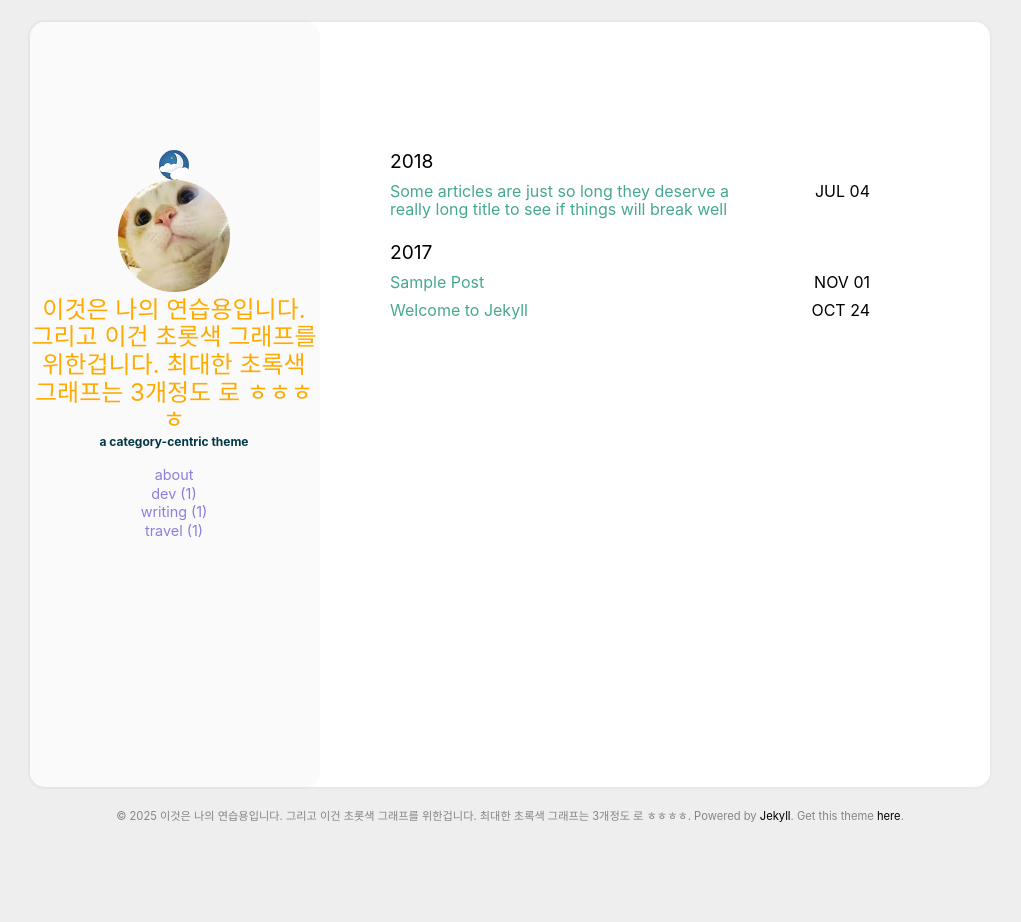
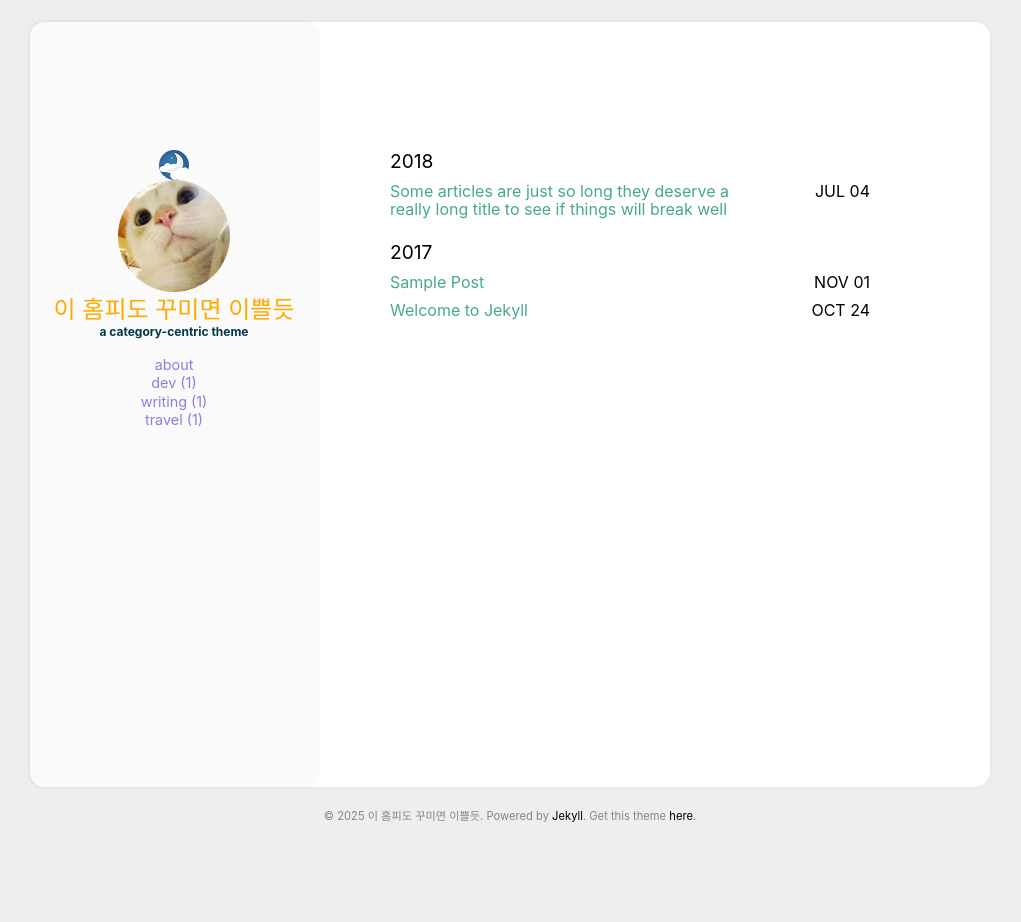
Before and after one commit to J-2025-or/nohello-copy, a Jekyll site: the page built from index.html, in a window 1280 px wide. Shown: the whole page, without its empty margins (130-1151 px from the left). Built offline with Jekyll 4.4.1, drawn with Linux system fonts in a browser that asks for light colours.

Commit message:
final: _config.yml 및 포트폴리오 콘텐츠 최종 업데이트 및 푸시

```diff
--- a/_config.yml
+++ b/_config.yml
@@ -18,7 +18,7 @@ cusdis:
     app_id: #your cusdis app_id
 
 user:
-  name: 이것은 나의 연습용입니다. 그리고 이건 초롯색 그래프를 위한겁니다. 최대한 초록색 그래프는 3개정도 로 ㅎㅎㅎㅎ
+  name: 이 홈피도 꾸미면 이쁠듯
   pic: /assets/img/cat.jpg
   picAlt: "catbook"
   job: a category-centric theme
```
